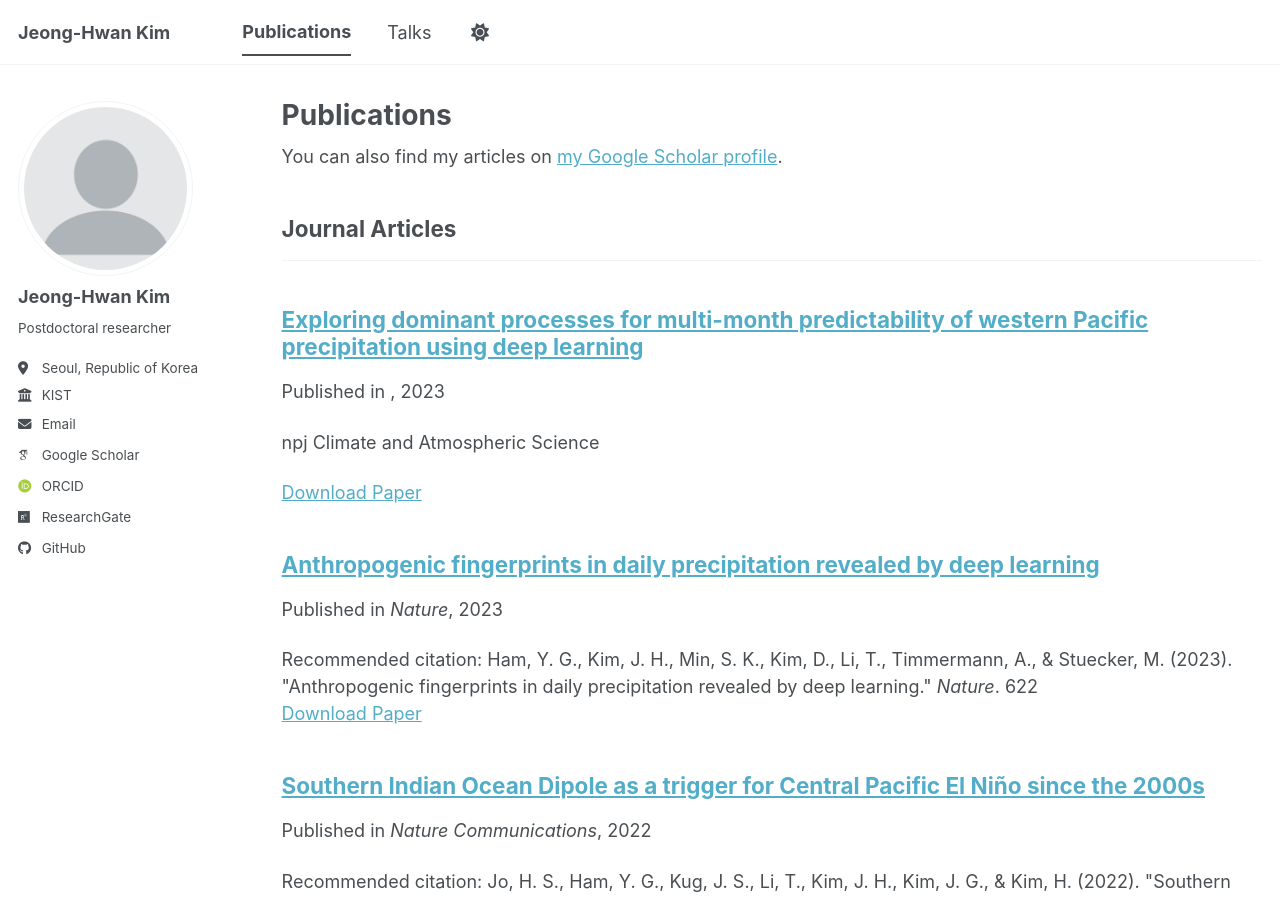
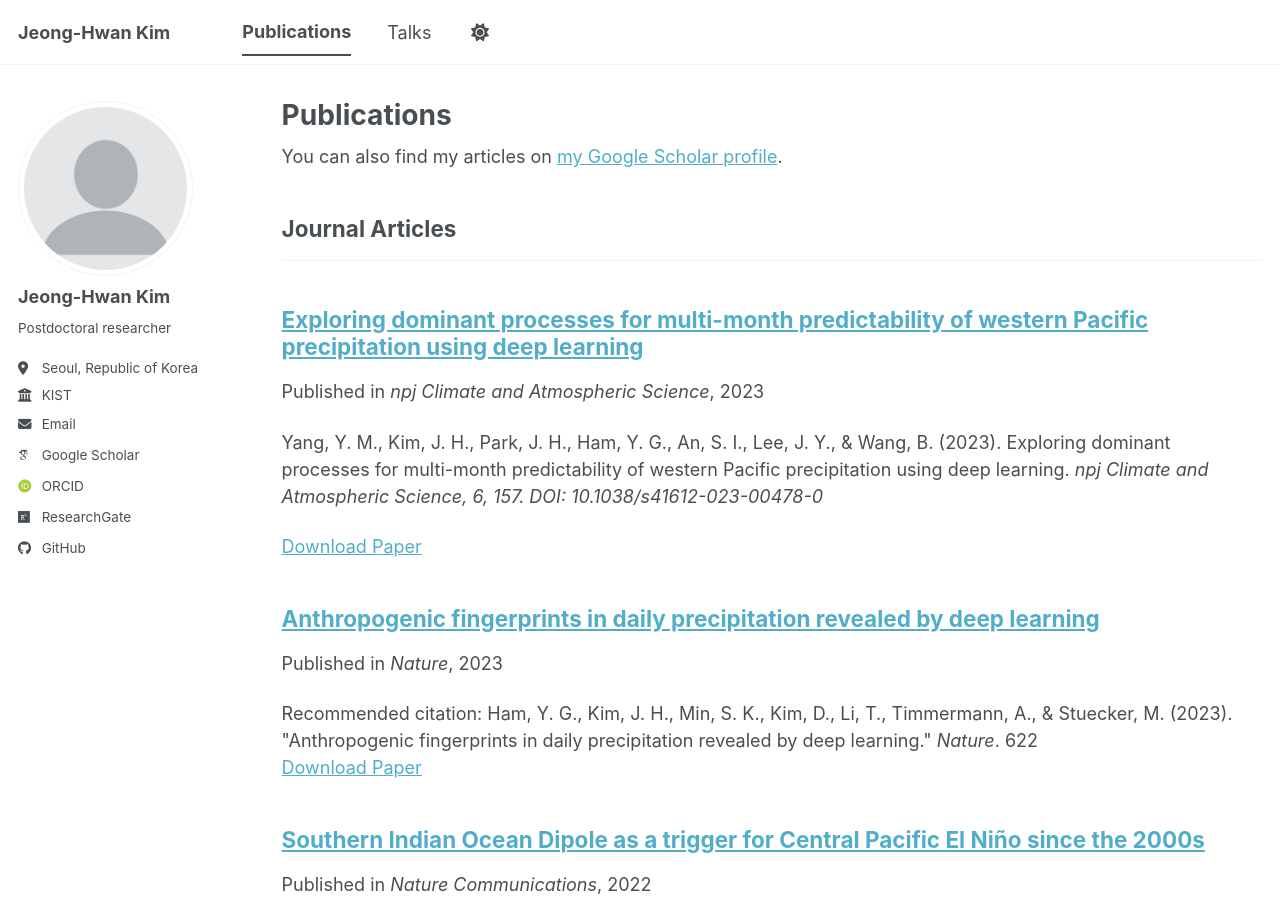
Before and after one commit to jeonghwan723/jeonghwan723.github.io, a Jekyll site: the page built from _pages/publications.html, in a window 1280 px wide and 900 px high. Built offline with Jekyll 4.4.1, drawn with Linux system fonts in a browser that asks for light colours; some web fonts are replaced; a script bundle is joined from its source files by our own code; library files that are not in the unit come from our copies.

Commit message:
Update paper007.md

```diff
--- a/_publications/paper007.md
+++ b/_publications/paper007.md
@@ -3,9 +3,9 @@ title: "Exploring dominant processes for multi-month predictability of western P
 collection: publications
 category: manuscripts
 permalink: /publication/paper007
-excerpt: 'npj Climate and Atmospheric Science'
+excerpt: 'Yang, Y. M., Kim, J. H., Park, J. H., Ham, Y. G., An, S. I., Lee, J. Y., & Wang, B. (2023). Exploring dominant processes for multi-month predictability of western Pacific precipitation using deep learning. <i>npj Climate and Atmospheric Science<i>, 6, 157. DOI: 10.1038/s41612-023-00478-0'
 date: 2023-09-30
-venue: ''
+venue: 'npj Climate and Atmospheric Science'
 paperurl: 'https://www.nature.com/articles/s41612-023-00478-0'
 ---
 
```
